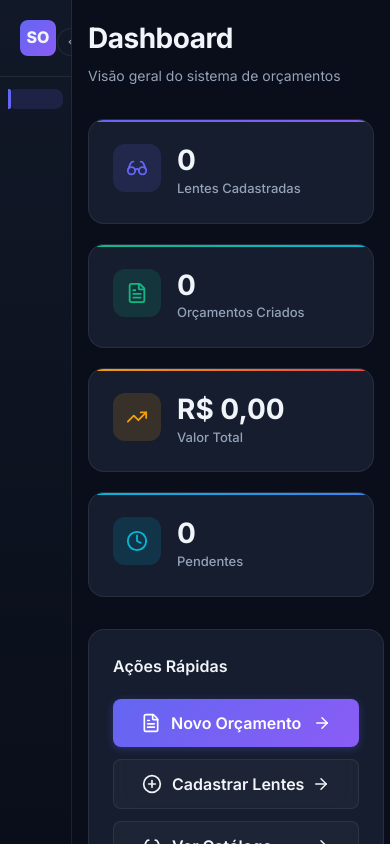
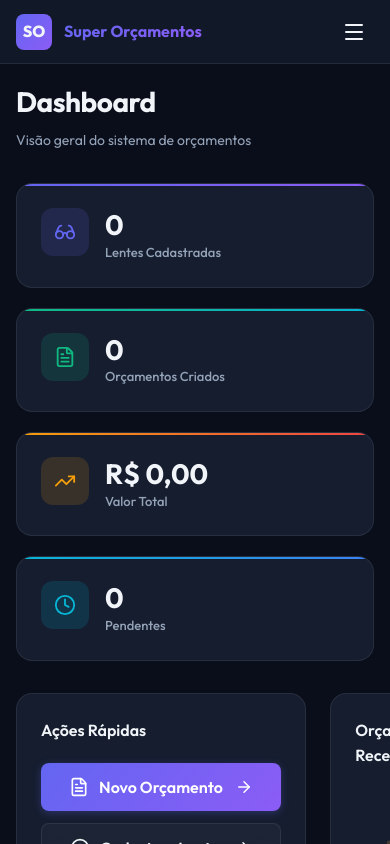
Before and after one commit to kinhowix/super-orcamentos, a React (Vite) app: page / in a window 390 px wide. Built offline with nearby package versions, Linux system fonts and the light colour scheme.

Commit message:
ajustes_esteticos_mobile

```diff
--- a/src/App.jsx
+++ b/src/App.jsx
@@ -8,11 +8,33 @@ import Catalogo from './pages/Catalogo'
 import NovoOrcamento from './pages/NovoOrcamento'
 import Orcamentos from './pages/Orcamentos'
 
+import { Menu } from 'lucide-react'
+
 export default function App() {
+  const [mobileOpen, setMobileOpen] = useState(false)
+
   return (
     <ToastProvider>
       <div className="app-layout">
-        <Sidebar />
+        {/* Mobile Header component */}
+        <div className="mobile-header">
+          <div className="mobile-header-left">
+            <div className="sidebar-logo">SO</div>
+            <span className="sidebar-title">Super Orçamentos</span>
+          </div>
+          <button
+            className="mobile-menu-btn"
+            onClick={() => setMobileOpen(true)}
+          >
+            <Menu size={24} />
+          </button>
+        </div>
+
+        {mobileOpen && (
+          <div className="mobile-overlay" onClick={() => setMobileOpen(false)} />
+        )}
+
+        <Sidebar mobileOpen={mobileOpen} closeMobile={() => setMobileOpen(false)} />
         <main className="main-content">
           <div className="page-content">
             <Routes>
--- a/src/components/Sidebar.jsx
+++ b/src/components/Sidebar.jsx
@@ -8,6 +8,7 @@ import {
   List,
   ChevronLeft,
   ChevronRight,
+  X
 } from 'lucide-react'
 
 const navItems = [
@@ -33,15 +34,18 @@ const navItems = [
   },
 ]
 
-export default function Sidebar() {
+export default function Sidebar({ mobileOpen, closeMobile }) {
   const [collapsed, setCollapsed] = useState(false)
   const location = useLocation()
 
   return (
-    <aside className={`sidebar ${collapsed ? 'collapsed' : ''}`}>
+    <aside className={`sidebar ${collapsed ? 'collapsed' : ''} ${mobileOpen ? 'mobile-open' : ''}`}>
       <div className="sidebar-header">
         <div className="sidebar-logo">SO</div>
         {!collapsed && <span className="sidebar-title">Super Orçamentos</span>}
+        <button className="mobile-close-btn" onClick={closeMobile}>
+          <X size={20} />
+        </button>
       </div>
 
       <button
@@ -62,6 +66,7 @@ export default function Sidebar() {
               <NavLink
                 key={item.path}
                 to={item.path}
+                onClick={closeMobile}
                 className={({ isActive }) =>
                   `nav-item ${isActive ? 'active' : ''}`
                 }
--- a/src/index.css
+++ b/src/index.css
@@ -1,4 +1,4 @@
-@import url('https://fonts.googleapis.com/css2?family=Inter:wght@300;400;500;600;700;800&display=swap');
+@import url('https://fonts.googleapis.com/css2?family=Outfit:wght@300;400;500;600;700;800&family=Plus+Jakarta+Sans:wght@400;500;600;700;800&display=swap');
 
 :root {
   /* Colors - Dark Premium Theme */
@@ -71,12 +71,13 @@ html, body, #root {
 }
 
 body {
-  font-family: 'Inter', -apple-system, BlinkMacSystemFont, sans-serif;
+  font-family: 'Outfit', 'Plus Jakarta Sans', -apple-system, BlinkMacSystemFont, sans-serif;
   background: var(--bg-primary);
   color: var(--text-primary);
   line-height: 1.6;
   -webkit-font-smoothing: antialiased;
   -moz-osx-font-smoothing: grayscale;
+  text-rendering: optimizeLegibility;
 }
 
 /* Scrollbar */
@@ -103,6 +104,19 @@ body {
   display: flex;
   height: 100vh;
   overflow: hidden;
+  position: relative;
+}
+
+.mobile-header {
+  display: none;
+}
+
+.mobile-overlay {
+  display: none;
+}
+
+.mobile-close-btn {
+  display: none;
 }
 
 .main-content {
@@ -897,20 +911,102 @@ body {
   color: var(--text-secondary);
 }
 
-/* Responsive */
+/* Responsive Layout Updates */
 @media (max-width: 768px) {
-  .sidebar {
-    width: var(--sidebar-collapsed);
+  .app-layout {
+    flex-direction: column;
   }
 
-  .main-content {
-    margin-left: var(--sidebar-collapsed);
+  /* Mobile Header */
+  .mobile-header {
+    display: flex;
+    align-items: center;
+    justify-content: space-between;
+    height: var(--header-height);
+    background: var(--bg-secondary);
+    border-bottom: 1px solid var(--border-color);
+    padding: 0 16px;
+    z-index: 50;
+    flex-shrink: 0;
+  }
+
+  .mobile-header-left {
+    display: flex;
+    align-items: center;
+    gap: 12px;
+  }
+
+  .mobile-menu-btn {
+    background: transparent;
+    border: none;
+    color: var(--text-primary);
+    display: flex;
+    align-items: center;
+    justify-content: center;
+    padding: 8px;
+    cursor: pointer;
+  }
+
+  /* Sidebar Drawer on Mobile */
+  .sidebar {
+    position: fixed;
+    top: 0;
+    left: 0;
+    bottom: 0;
+    width: 280px;
+    transform: translateX(-100%);
+    z-index: 2000;
+    transition: transform 0.3s cubic-bezier(0.4, 0, 0.2, 1);
+  }
+
+  .sidebar.mobile-open {
+    transform: translateX(0);
+  }
+
+  .mobile-close-btn {
+    display: flex;
+    align-items: center;
+    justify-content: center;
+    background: transparent;
+    border: none;
+    color: var(--text-secondary);
+    cursor: pointer;
+    padding: 8px;
+  }
+
+  .mobile-close-btn:hover {
+    color: var(--accent-red);
+  }
+
+  .sidebar-toggle {
+    display: none; /* Hide standard toggle block completely */
+  }
+
+  .sidebar-header {
+    justify-content: space-between;
   }
 
   .sidebar-title,
   .nav-item span,
   .nav-section-title {
-    display: none;
+    display: block !important; /* Force visible inside the drawer */
+  }
+
+  .mobile-overlay {
+    display: block;
+    position: fixed;
+    top: 0;
+    left: 0;
+    right: 0;
+    bottom: 0;
+    background: rgba(0, 0, 0, 0.6);
+    backdrop-filter: blur(4px);
+    z-index: 1500;
+    animation: fadeIn 200ms ease;
+  }
+
+  .main-content {
+    margin-left: 0 !important;
   }
 
   .page-content {
@@ -923,6 +1019,33 @@ body {
 
   .form-row {
     grid-template-columns: 1fr;
+  }
+
+  .actions-bar {
+    flex-direction: column;
+    align-items: stretch;
+  }
+
+  .actions-bar .actions-left,
+  .actions-bar .actions-right {
+    display: flex;
+    align-items: center;
+    justify-content: stretch;
+    width: 100%;
+  }
+
+  .actions-bar .btn {
+    flex: 1;
+  }
+
+  /* Table responsiveness */
+  .table-container {
+    border: 0;
+  }
+
+  .table-container {
+    overflow-x: auto;
+    -webkit-overflow-scrolling: touch;
   }
 }
 
```
